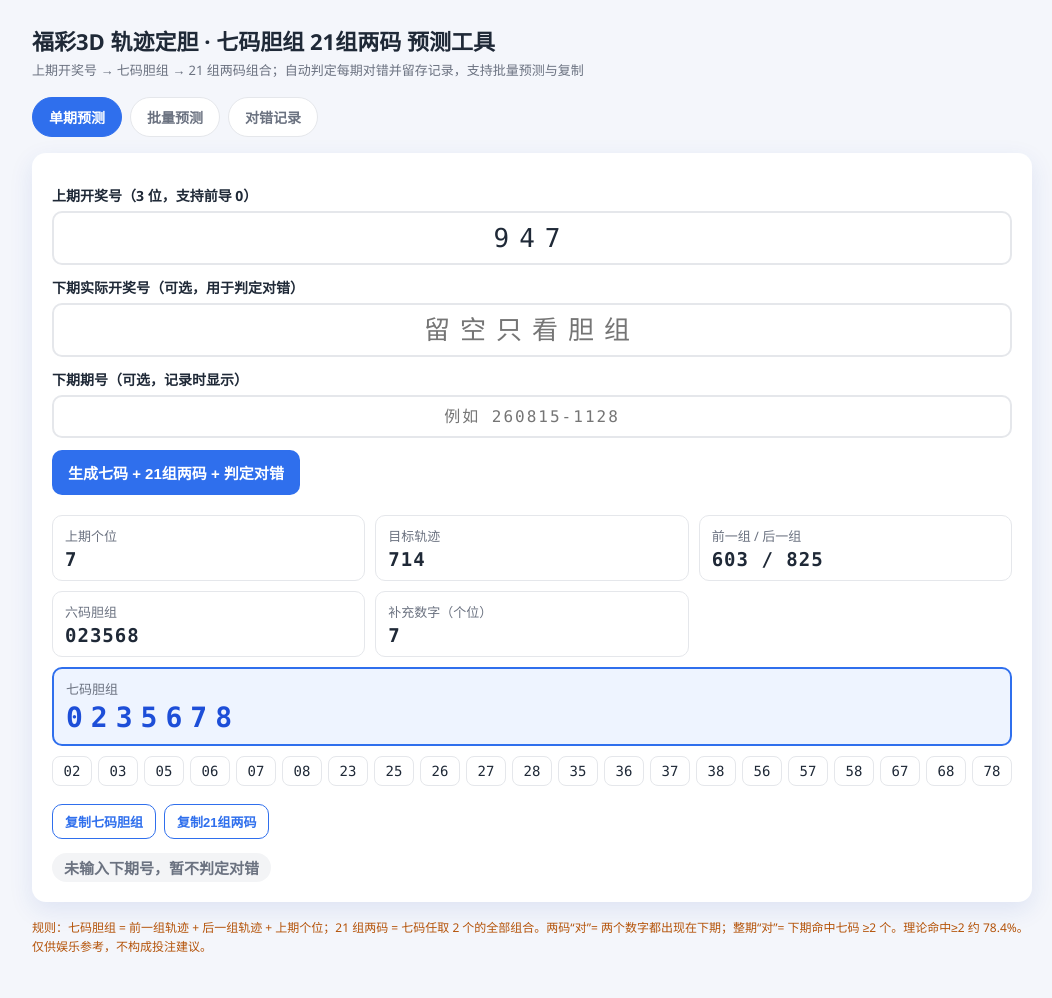
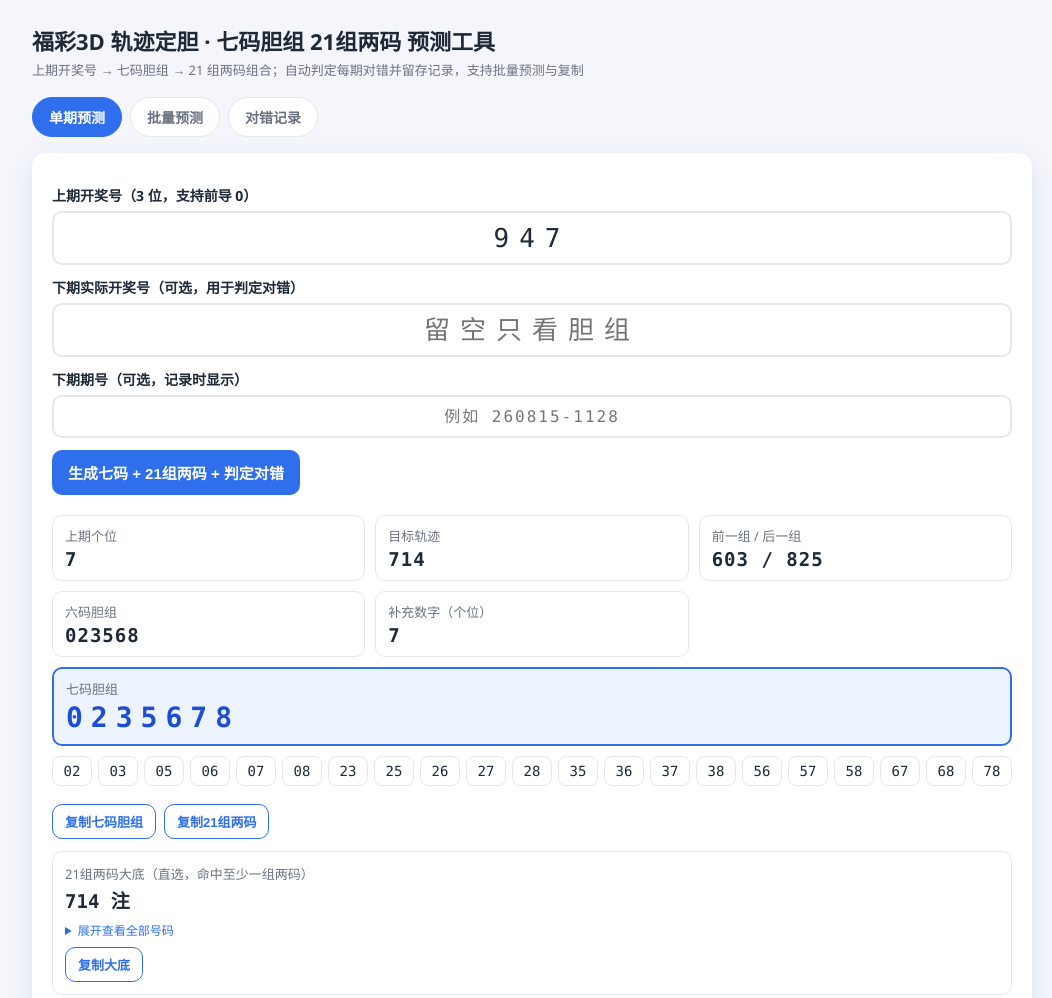
Before and after one commit to liu8086/fc3d-qima, a plain HTML site: page index.html in a window 1280 px wide. Shown: the top 998 px of the page, without its empty margins (108-1160 px from the left). Drawn offline with Linux system fonts and the light colour scheme.

Commit message:
update index.html

```diff
--- a/index.html
+++ b/index.html
@@ -39,7 +39,10 @@
   .chip { min-width:40px; text-align:center; padding:6px 8px; border-radius:8px; border:1px solid var(--line); font-family:"Consolas",monospace; font-size:14px; background:#fff; }
   .chip.ok { background:var(--ok-bg); border-color:var(--ok); color:var(--ok); font-weight:700; }
   .chip.no { background:var(--bad-bg); border-color:#fecaca; color:var(--bad); }
-  .verdict { margin-top:14px; font-size:15px; }
+  .bigbase-box { margin-top:12px; border:1px solid var(--line); border-radius:10px; padding:12px; font-size:13px; color:var(--muted); }
+.bigbase-box b { display:block; font-size:19px; color:var(--ink); margin-top:3px; font-family:"Consolas",monospace; }
+.bigbase-list { margin-top:8px; max-height:220px; overflow:auto; font-family:"Consolas",monospace; font-size:13px; color:var(--ink); line-height:1.8; word-break:break-all; }
+.verdict { margin-top:14px; font-size:15px; }
   .tag { display:inline-block; padding:4px 12px; border-radius:999px; font-weight:700; }
   .tag.dui { background:var(--ok-bg); color:var(--ok); }
   .tag.cuo { background:var(--bad-bg); color:var(--bad); }
@@ -141,6 +144,20 @@
     return nextCode.indexOf(combo.charAt(0)) >= 0 && nextCode.indexOf(combo.charAt(1)) >= 0;
   }
 
+  // 21组两码的大底：所有三位数中，至少含有七码里的两个不同数字（即命中至少一组两码）
+  function bigBase(seven) {
+    var res = [];
+    for (var n = 0; n < 1000; n++) {
+      var str = String(n); while (str.length < 3) str = "0" + str;
+      var cnt = 0, seen = {};
+      for (var j = 0; j < 3; j++) {
+        if (seven.indexOf(str.charAt(j)) >= 0 && !seen[str.charAt(j)]) { cnt++; seen[str.charAt(j)] = true; }
+      }
+      if (cnt >= 2) res.push(str);
+    }
+    return res;
+  }
+
   // 复制文本（剪贴板 API + 兼容回退）
   function copyText(text, btn) {
     var done = function() {
@@ -208,6 +225,13 @@
     html += '<div style="margin-top:10px; display:flex; gap:8px; flex-wrap:wrap;">';
     html += '<button class="btn ghost small" onclick="copyText(\'' + c.seven + '\', this)">复制七码胆组</button>';
     html += '<button class="btn ghost small" onclick="copyText(\'' + c.combos.join(" ") + '\', this)">复制21组两码</button>';
+    html += '</div>';
+
+    var bb = bigBase(c.seven);
+    var bbText = bb.join(" ");
+    html += '<div class="bigbase-box">21组两码大底（直选，命中至少一组两码）<b>' + bb.length + ' 注</b>';
+    html += '<details style="margin-top:8px;"><summary>展开查看全部号码</summary><div class="bigbase-list">' + bbText + '</div></details>';
+    html += '<button class="btn ghost small" onclick="copyText(\'' + bbText + '\', this)">复制大底</button>';
     html += '</div>';
 
     if (hasNext) {
```
